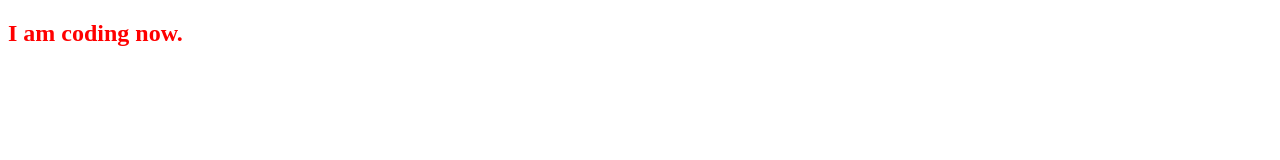
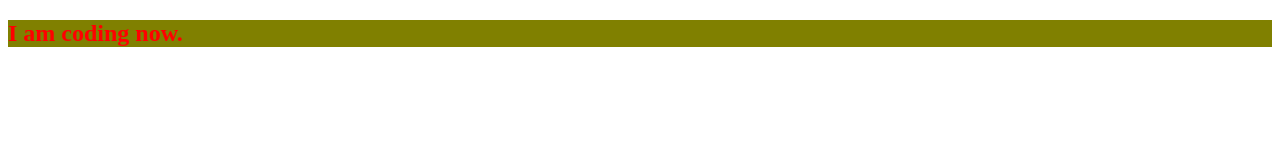
Before and after one commit to PG-Nasir/my-second-repo, a plain HTML site: page index.html in a window 1280 px wide. Drawn offline with Linux system fonts and the light colour scheme.

Commit message:
set background

```diff
--- a/style.css
+++ b/style.css
@@ -1,3 +1,6 @@
 h2{
     color:red;
 }
+h2{
+    background-color: olive;
+}
```
